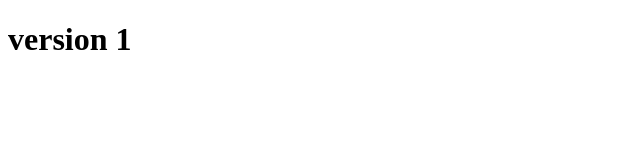
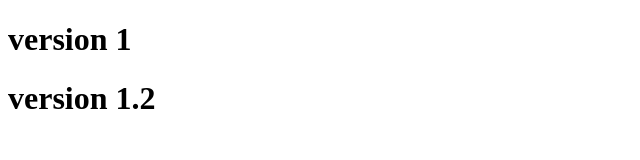
Before and after one commit to padma-105/local, a plain HTML site: page index.html in a window 1280 px wide. Shown: the whole page, without its empty margins (0-640 px from the left). Drawn offline with Linux system fonts and the light colour scheme.

Commit message:
version 1.2

```diff
--- a/index.html
+++ b/index.html
@@ -7,5 +7,6 @@
 </head>
 <body>
     <h1>version 1</h1>
+    <h1>version 1.2</h1>
 </body>
 </html>
```
